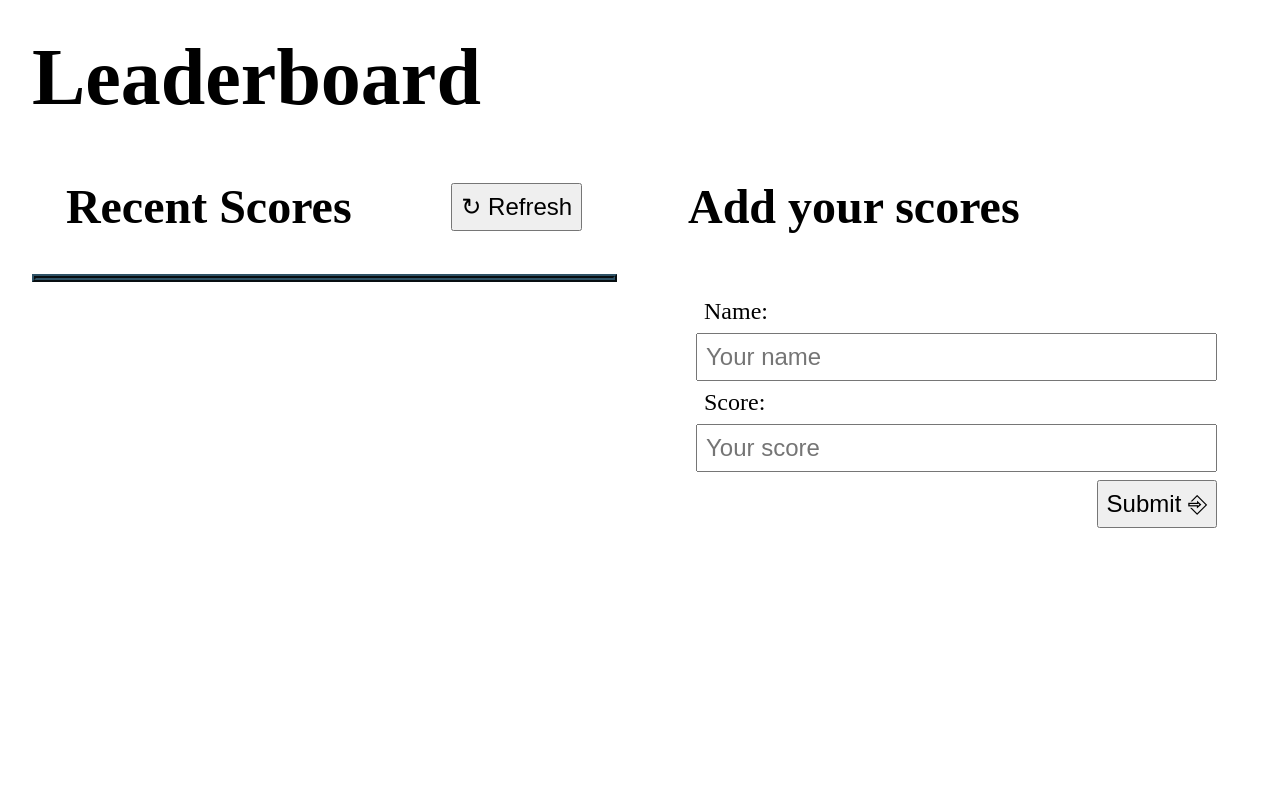
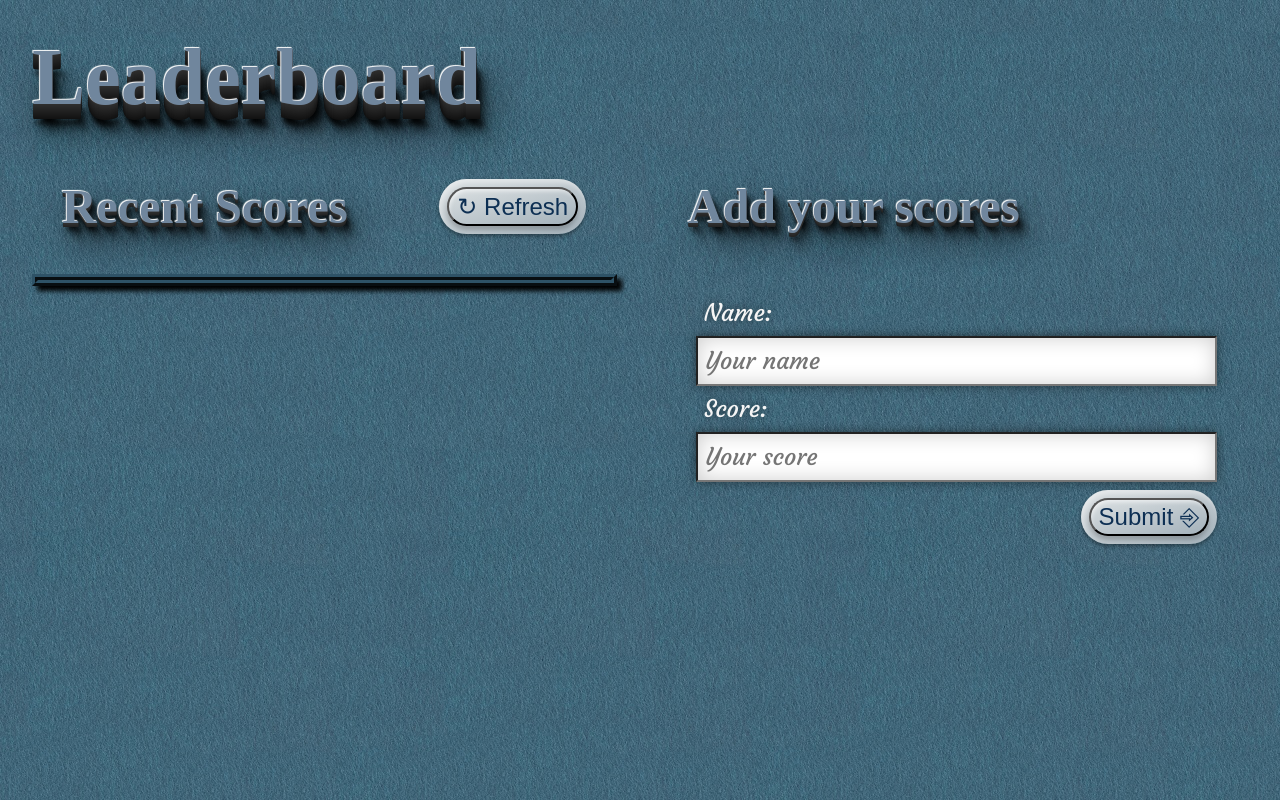
Before and after one commit to qwibbler/leaderboard, a website built with webpack: page src/index.html in a window 1280 px wide. Built offline with nearby package versions, Linux system fonts and the light colour scheme; no server answers.

Commit message:
Style everything

```diff
--- a/src/get-scores.js
+++ b/src/get-scores.js
@@ -1,5 +1,7 @@
+import url from './url.js';
+
 const getScores = async () => {
-  const response = await fetch('https://us-central1-js-capstone-backend.cloudfunctions.net/api/games/IcHXit5dDPeCw71PNKqn/scores', {
+  const response = await fetch(url, {
     method: 'GET',
   });
   const scores = await response.json();
--- a/src/index.html
+++ b/src/index.html
@@ -8,6 +8,11 @@
 
   <title>Leaderboard</title>
   <meta name="author" content="Humaira Zaman">
+  <link rel="stylesheet" href="style.css">
+  <script type="module" src="index.js" defer></script>
+  <link rel="preconnect" href="https://fonts.googleapis.com">
+  <link rel="preconnect" href="https://fonts.gstatic.com" crossorigin>
+  <link href="https://fonts.googleapis.com/css2?family=Courgette&display=swap" rel="stylesheet">
 </head>
 
 <body>
@@ -19,7 +24,7 @@
     <div class="display wrap">
       <div class="display header">
         <h2>Recent Scores</h2>
-        <input type="button" value="&#x21bb; Refresh" class="button refresh">
+        <div class="big-btn"><input type="button" value="&#x21bb; Refresh" class="button refresh"></div>
       </div>
       <ul class="display scores">
       </ul>
@@ -31,10 +36,10 @@
       </div>
       <form class="form input" action="?" method="post">
         <label for="player-name">Name:</label>
-        <input type="text" name="your-name" id="player-name" placeholder="Your name" required>
+        <input type="text" name="your-name" id="player-name" class="text-input" placeholder="Your name" required>
         <label for="player-score">Score:</label>
-        <input type="number" name="your-score" id="player-score" placeholder="Your score" required>
-        <input type="submit" value="Submit &#9094;" class="button submit">
+        <input type="number" name="your-score" id="player-score" class="text-input" placeholder="Your score" required>
+        <div class="big-btn big-submit"><input type="submit" value="Submit &#9094;" class="button submit"></div>
         <small></small>
       </form>
     </div>
--- a/src/index.js
+++ b/src/index.js
@@ -1,4 +1,4 @@
-import './style.css';
+// import './style.css';
 import showAll from './show-all.js';
 import addScore from './add-score.js';
 
--- a/src/post-score.js
+++ b/src/post-score.js
@@ -1,5 +1,7 @@
+import url from './url.js';
+
 const postScore = async (user, score) => {
-  const response = await fetch('https://us-central1-js-capstone-backend.cloudfunctions.net/api/games/IcHXit5dDPeCw71PNKqn/scores', {
+  const response = await fetch(url, {
     method: 'POST',
     body: JSON.stringify(
       {
--- a/src/style.css
+++ b/src/style.css
@@ -6,13 +6,42 @@
   font-size: 1rem;
 }
 
-.invisible {
-  display: none !important;
+/*
+Some styling taken from:
+https://codepen.io/jeromevanoverbeke/pen/wfzIq
+https://html-css-js.com/css/generator/
+https://codepen.io/imreyesjorge/pen/QYwNeR
+*/
+
+body {
+  background: url('../img/blue-felt-bg.jpg');
 }
 
 h1 {
   margin: 2rem;
   font-size: 5rem;
+  color: #70869d;
+  text-shadow:
+      -1px -1px 1px #ffffff,
+      0px 1px 0 #2e2e2e,
+      0px 2px 0 #2c2c2c,
+      0px 3px 0 #2a2a2a,
+      0px 4px 0 #282828,
+      0px 5px 0 #262626,
+      0px 6px 0 #242424,
+      0px 7px 0 #222,
+      0px 8px 0 #202020,
+      0px 9px 0 #1e1e1e,
+      0px 10px 0 #1c1c1c,
+      0px 11px 0 #1a1a1a,
+      0px 12px 0 #181818,
+      0px 13px 0 #161616,
+      0px 14px 0 #141414,
+      0px 15px 0 #121212,
+      2px 20px 5px rgba(0, 0, 0, 0.9),
+      5px 23px 5px rgba(0, 0, 0, 0.3),
+      8px 27px 8px rgba(0, 0, 0, 0.5),
+      8px 28px 35px rgba(0, 0, 0, 0.9);
 }
 
 main {
@@ -32,6 +61,19 @@ main {
 h2 {
   margin: 1.5rem auto;
   font-size: 3rem;
+  color: #70869d;
+  text-shadow:
+      -1px -1px 1px #ffffff,
+      0px 1px 0 #2e2e2e,
+      0px 1.5px 0 #2c2c2c,
+      0px 2px 0 #2a2a2a,
+      0px 2.5px 0 #282828,
+      0px 3px 0 #262626,
+      0px 3.5px 0 #242424,
+      2px 7px 5px rgba(0, 0, 0, 0.9),
+      5px 10px 5px rgba(0, 0, 0, 0.3),
+      8px 15px 8px rgba(0, 0, 0, 0.5),
+      8px 16px 35px rgba(0, 0, 0, 0.9);
 }
 
 .display .header {
@@ -39,9 +81,33 @@ h2 {
   justify-content: space-between;
 }
 
+input {
+  padding: 0.5rem;
+  font-size: 1.5rem;
+}
+
+.big-btn {
+  margin: auto;
+  border-radius: 50px;
+  background-image: linear-gradient(to right bottom, #dadfe1, #a4b2bb);
+  box-shadow: 0px 2px 4px rgba(0,0,0,.4),
+    inset 2px 4px 4px rgba(255,255,255,.4);
+}
+
 .button {
-  margin: auto;
-  padding: 0.5rem;
+  padding: 0.2rem 0.5rem;
+  margin: 0.5rem;
+  border-radius: 50px;
+  color: #0d2f53;
+  box-shadow: inset 2px 4px 4px -2px rgba(255, 255, 255, .6),
+  0px 4px 4px rgba(0,0,0,.2);
+  background-image: linear-gradient(to right bottom, #dadfe1 ,#a4b2bb);
+}
+
+.button:hover {
+  background-image: linear-gradient(to right bottom, #a4b2bb ,#dadfe1);
+  box-shadow: inset 2px 2px 4px rgba(0,0,0,.1),
+    inset -2px -2px 4px rgba(255, 255,255, .4);
 }
 
 .form .header {
@@ -51,17 +117,25 @@ h2 {
 ul {
   width: 95%;
   margin: 1rem;
-  border: 4px ridge #2e5266;
+  max-height: 362px;
+  overflow-y: auto;
+  border: 6px ridge #2e5266;
+  background: url(../img/wood-slats.jpg);
+  background-size: 100% 362px;
+  background-attachment: local;
+  box-shadow: 5px 5px 5px 0px #000000,
+  inset 4px 4px 15px 0px #000000,
+  5px 5px 15px 5px rgba(0,0,0,0);
+  transition: all 0.5s linear;
 }
 
 li {
   width: 100%;
+  height: 60px;
   font-size: 1.5rem;
   padding: 1rem 2rem;
-}
-
-li:nth-child(even) {
-  background-color: lightgray;
+  font-family: 'Courgette', cursive;
+  font-weight: bold;
 }
 
 form {
@@ -72,21 +146,30 @@ form {
   padding: 1rem 2rem;
 }
 
-label,
-input {
+label {
   padding: 0.5rem;
+  font-family: 'Courgette', cursive;
   font-size: 1.5rem;
+  color: whitesmoke;
+  text-shadow: 0 0 10px rgba(0, 0, 0, 0.5);
 }
 
-.submit {
+.text-input {
+  font-family: 'Courgette', cursive;
+  box-shadow: 0 0 10px rgba(0, 0, 0, 0.5),
+  inset 0 0 20px rgba(0, 0, 0, 0.2);
+}
+
+.big-submit {
   margin: 0.5rem 0;
   align-self: flex-end;
 }
 
 small {
-  margin-top: 0.2rem;
+  margin: 0.2rem 1.5rem 0 0;
   padding: 0.2rem;
-  text-align: end;
+  border-radius: 50px;
+  align-self: flex-end;
 }
 
 @media (max-width: 900px) {
--- /dev/null
+++ b/src/url.js
@@ -0,0 +1,6 @@
+const url = {
+  test: 'https://us-central1-js-capstone-backend.cloudfunctions.net/api/games/IcHXit5dDPeCw71PNKqn/scores',
+  pretty: 'https://us-central1-js-capstone-backend.cloudfunctions.net/api/games/AjJ3JLNe5NvdQsm7WCSu/scores'
+}
+
+export default url.test;
```
Also changed, not shown: img/blue-felt-bg.jpg (added), img/board-bg.jpg (added), img/felt-bg.jpg (added), img/wood-board-bg.webp (added), img/wood-slats.jpg (added), img/wood-tile-bg.jpg (added), img/wood-tile-bg2.jpg (added).
